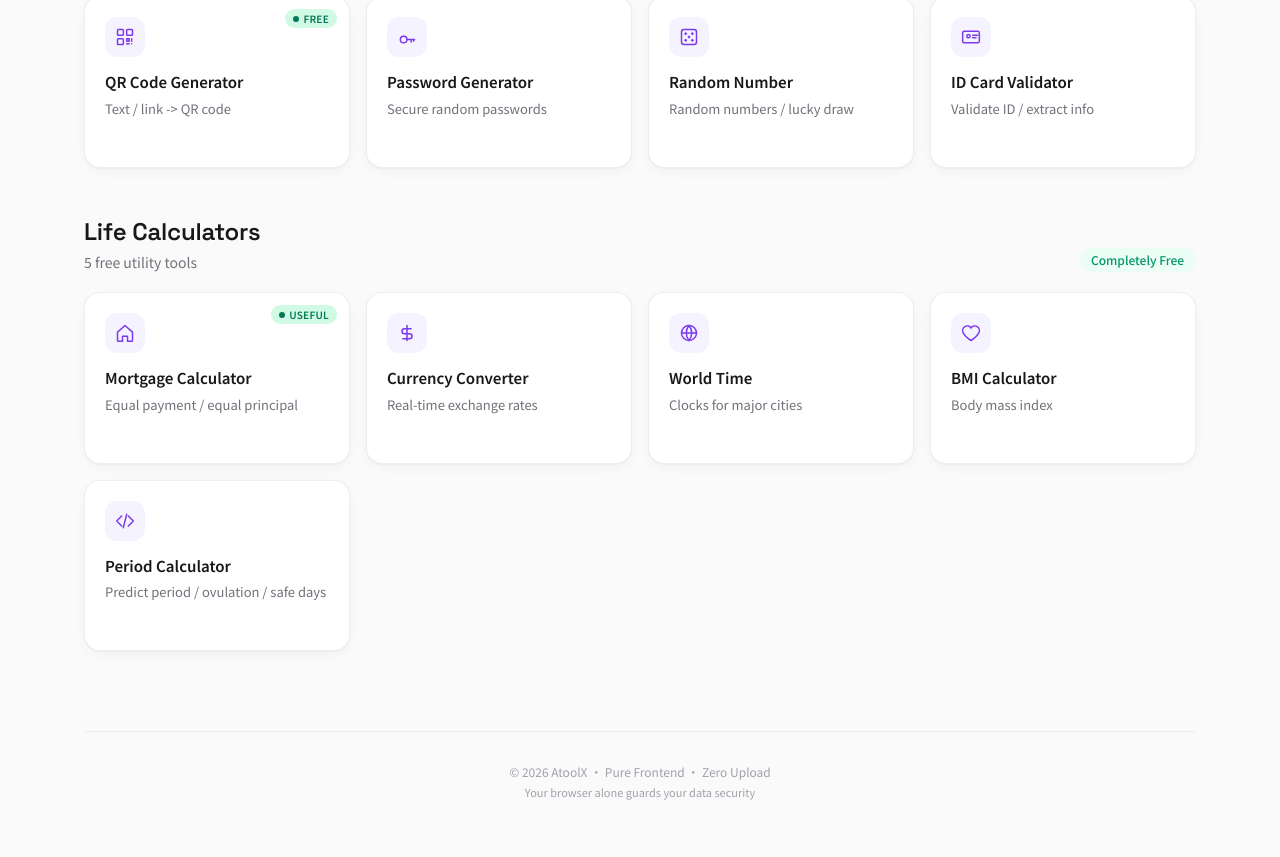
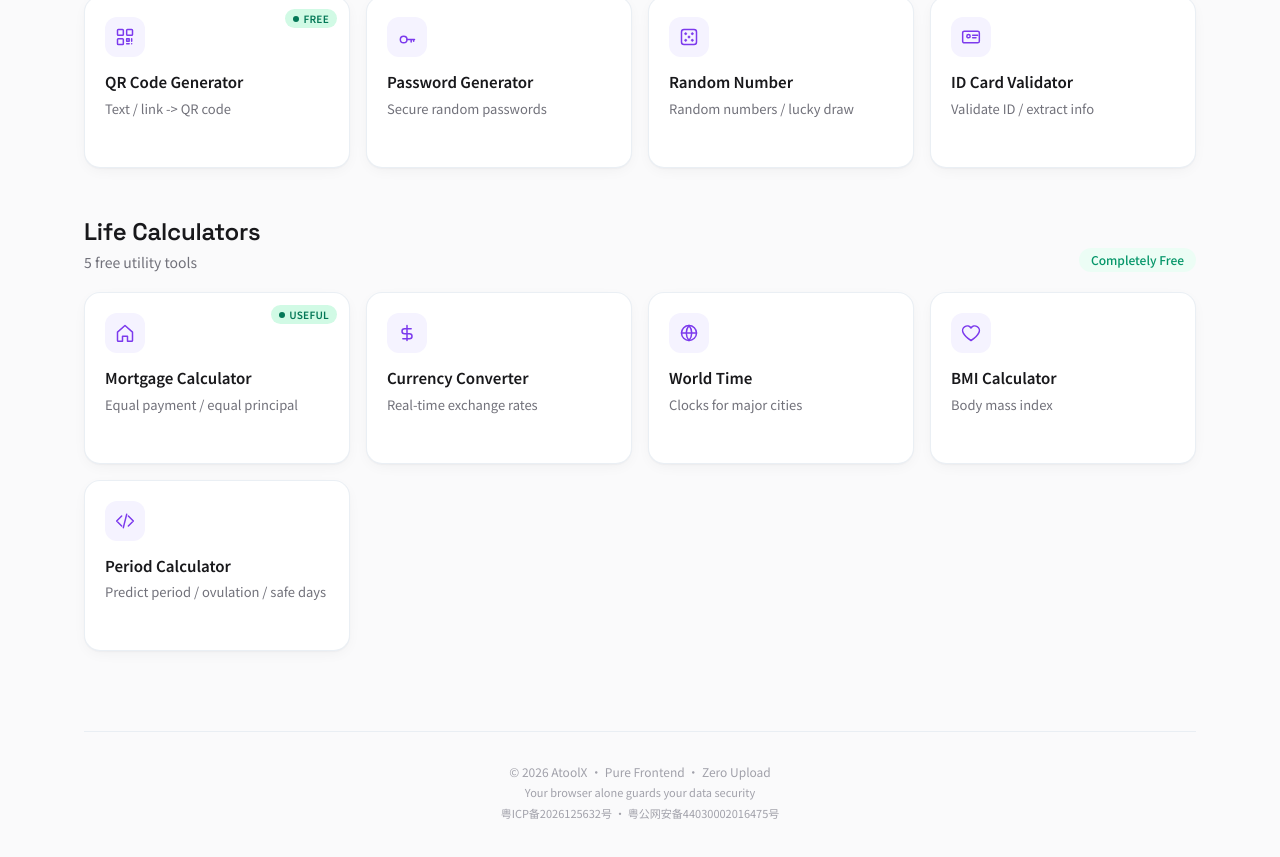
Before and after one commit to ggkei/pdftool, a Next.js app: page / in a window 1280 px wide. Shown: the part 2451-3308 px from the top of the page. Built offline with nearby package versions, Linux system fonts and the light colour scheme; no server answers.

Commit message:
fix: show dual ICP/filing numbers on English site footer too (consistent with zh site)

```diff
--- a/src/app/page.tsx
+++ b/src/app/page.tsx
@@ -224,7 +224,6 @@ export default async function Home() {
           <p className="mt-1 text-[11px] text-zinc-400">
             {dict.footer.slogan}
           </p>
-          {locale === "zh" && (
           <p className="mt-1 text-[11px] text-zinc-400">
             <a
               href="https://beian.miit.gov.cn/"
@@ -244,7 +243,6 @@ export default async function Home() {
               {dict.footer.police}
             </a>
           </p>
-          )}
         </div>
       </footer>
     </main>
--- a/src/lib/i18n.ts
+++ b/src/lib/i18n.ts
@@ -93,8 +93,8 @@ export const homeT = {
     footer: {
       brand: "Pure Frontend · Zero Upload",
       slogan: "Your browser alone guards your data security",
-      icp: "",
-      police: "",
+      icp: "粤ICP备2026125632号",
+      police: "粤公网安备44030002016475号",
     },
     nav: {
       home: "Home",
```
Lines whose indentation alone changed are shown as unchanged.
